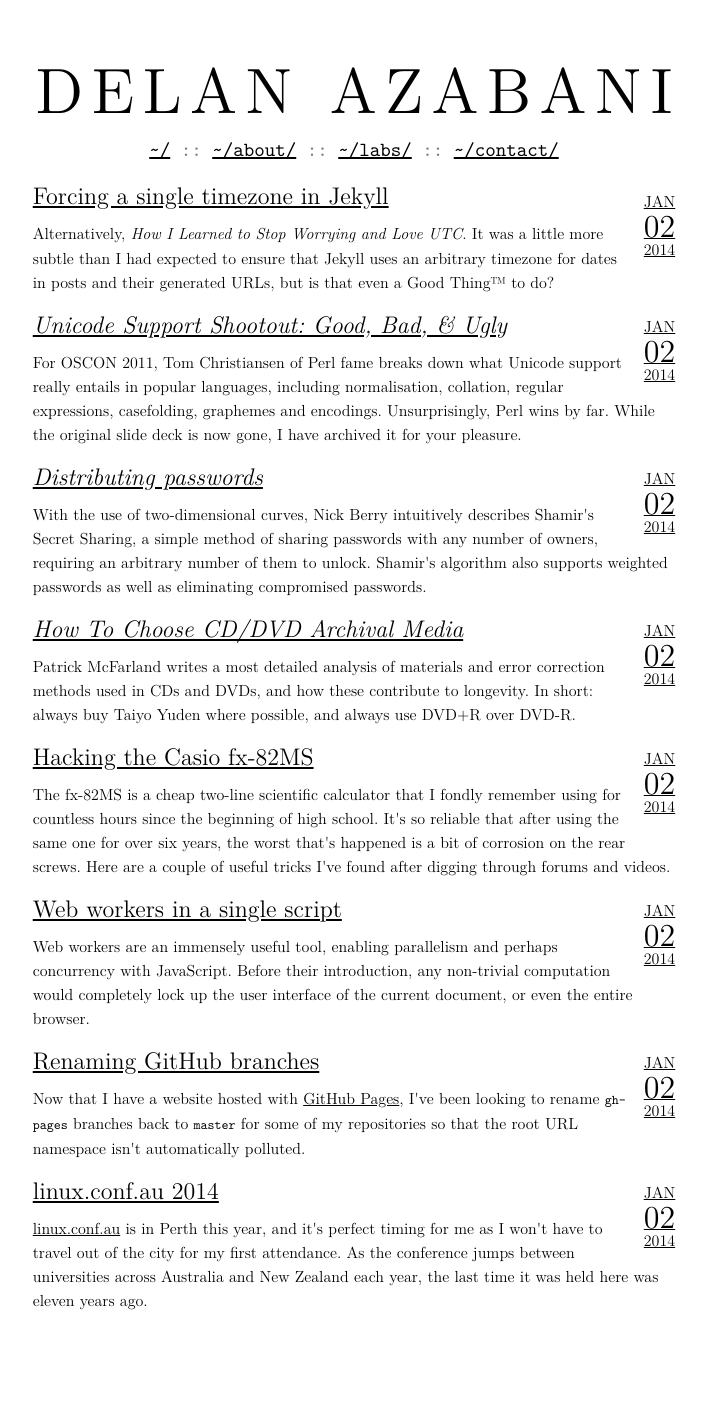
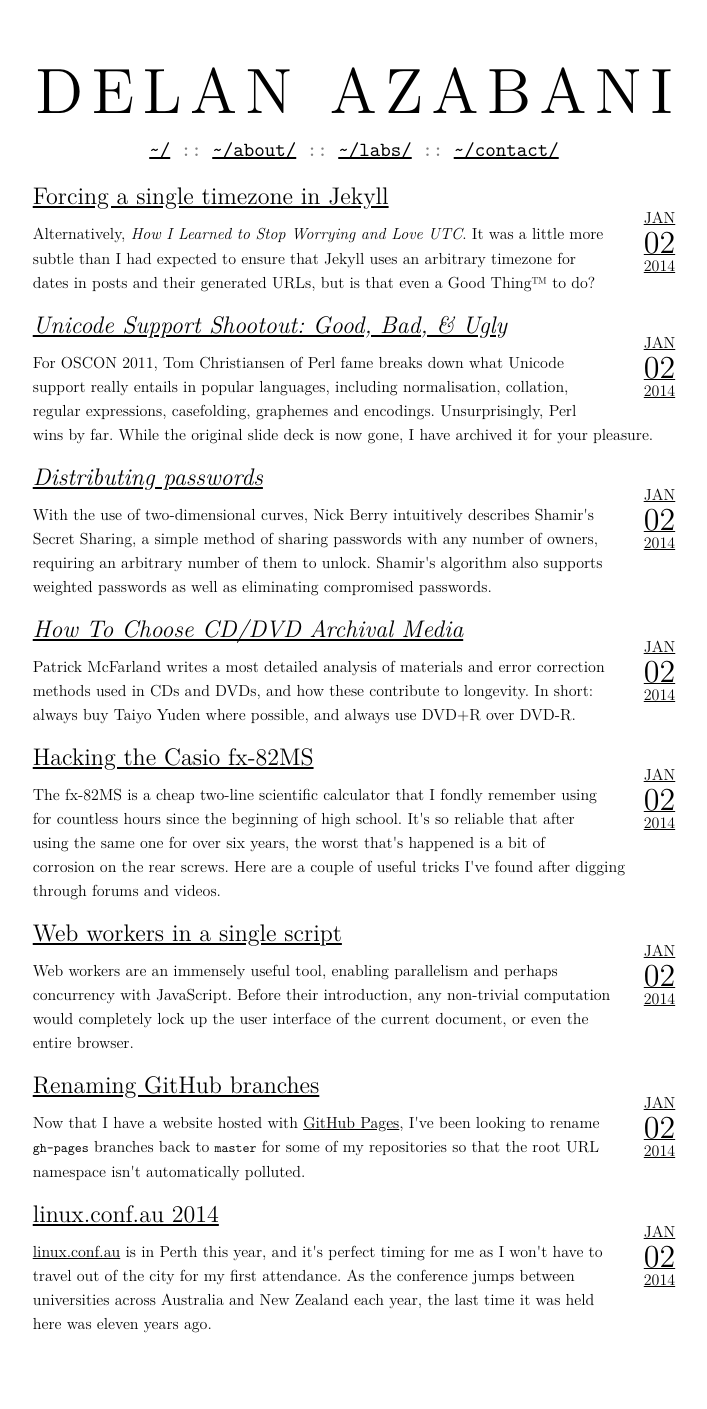
Before and after one commit to delan/www.azabani.com, a Jekyll site: the page built from index.html, in a window 1280 px wide. Shown: the whole page, without its empty margins (286-993 px from the left). Built offline with Jekyll 4.4.1, drawn with Linux system fonts in a browser that asks for light colours; before the commit the page ends 1386 px from its top, so only the background shows below that.

Commit message:
increase top and left margins around .post_date to improve printing

```diff
--- a/css/all.css
+++ b/css/all.css
@@ -84,7 +84,7 @@ nav a {
 }
 .post_date {
 	float: right;
-	margin: 1em 0 1em 1em;
+	margin: 2em 0 1em 2em;
 	line-height: 1;
 	text-align: center;
 	text-transform: uppercase;
```
